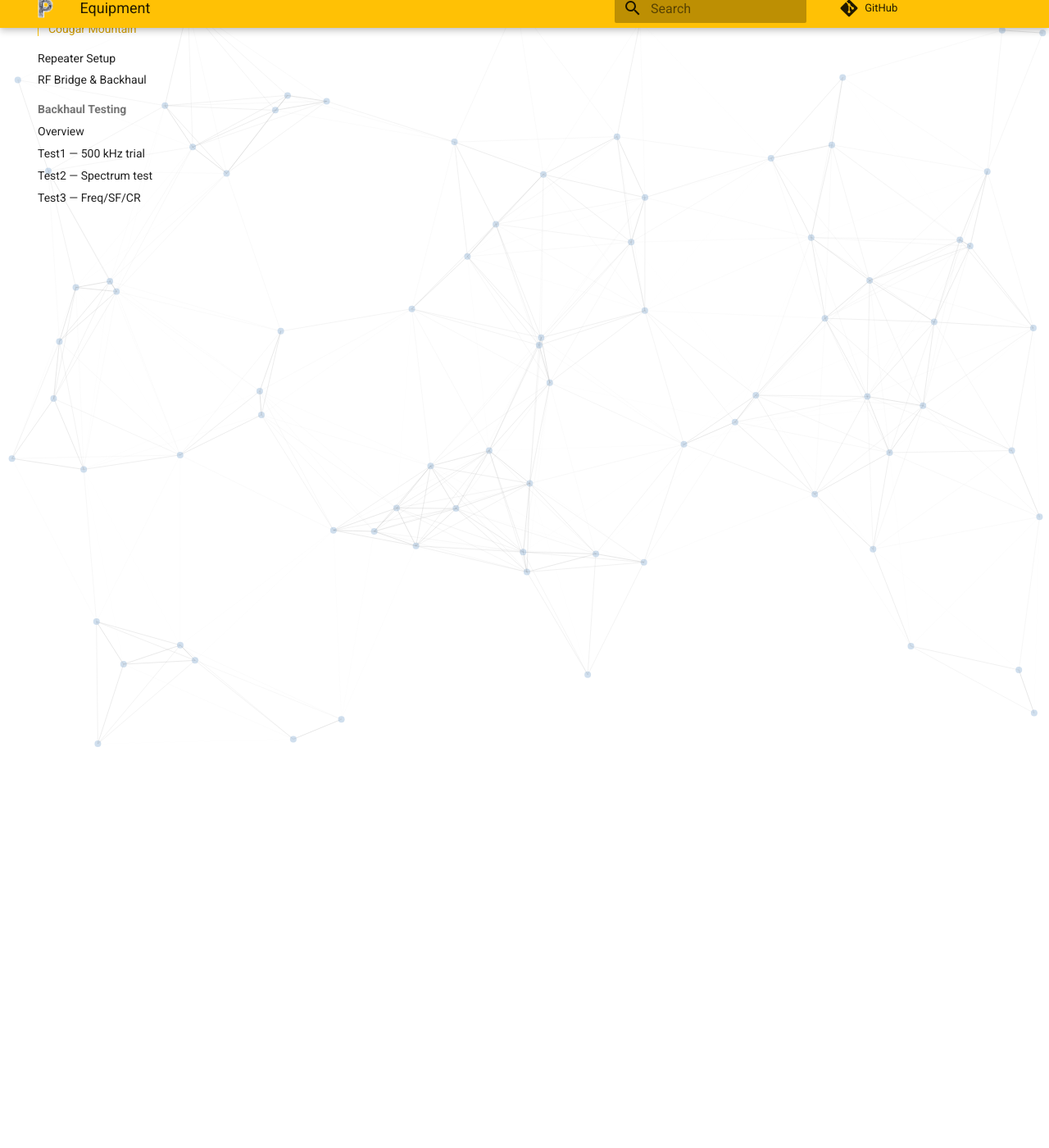
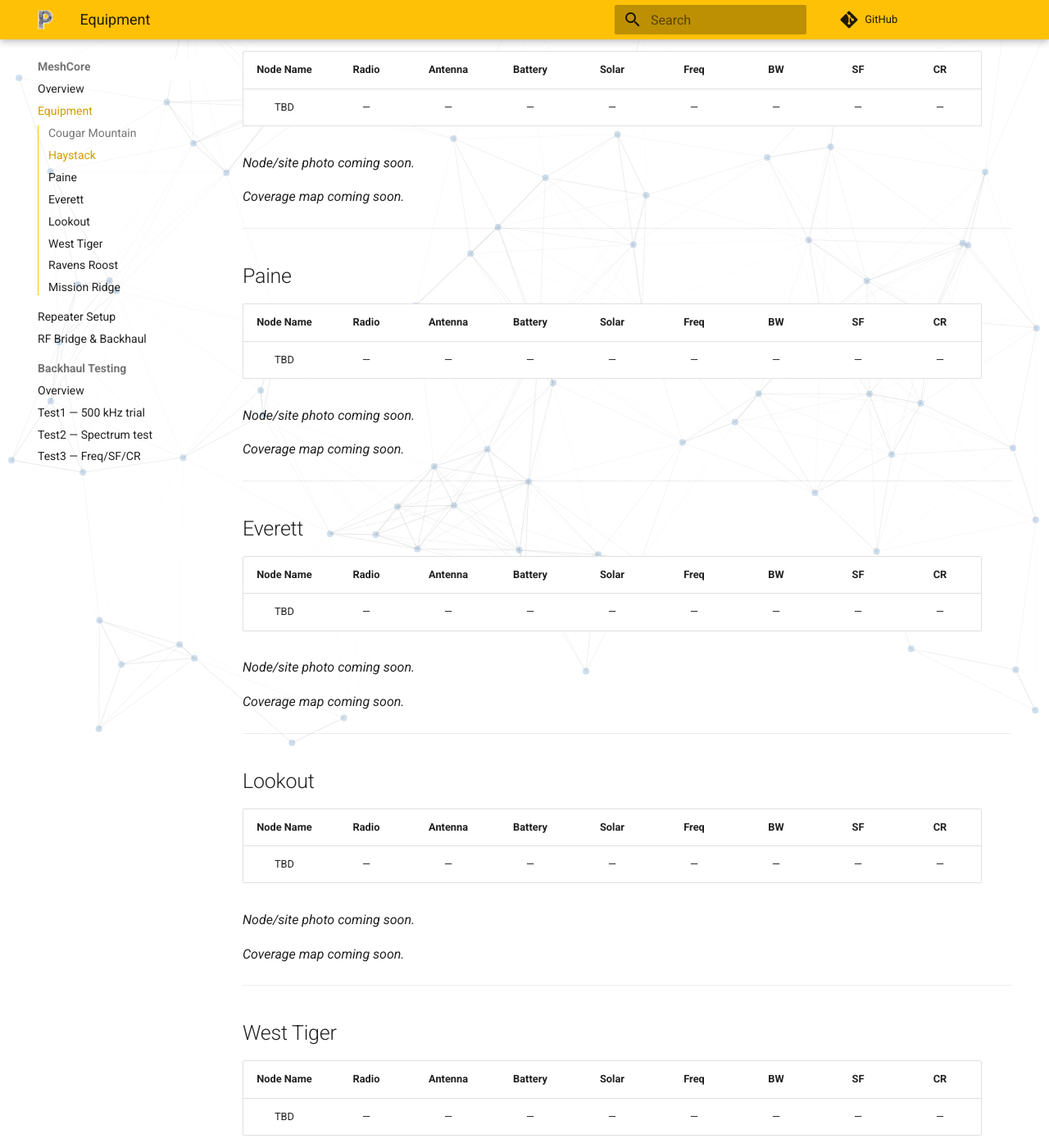
Before and after one commit to pugetmesh/pugetmesh.github.io, an MkDocs documentation site: the page built from docs/meshcore/equipment.md, in a window 1280 px wide and 1400 px high, scrolled down 2240 px. Shown: the whole window at 82% size. Built offline with MkDocs 1.6.1 and Material for MkDocs 9.7.7, drawn with Linux system fonts in a browser that asks for light colours; comment, search, counter and statistics services are not loaded; some of the changed text lies outside the part shown.

Commit message:
Equipment: add placeholder sections for Haystack, Paine, Everett, Lookout, West Tiger, Ravens Roost, Mission Ridge

```diff
--- a/docs/meshcore/equipment.md
+++ b/docs/meshcore/equipment.md
@@ -13,3 +13,87 @@ WW7STR/PugetMesh Cougar | Station G2 | Unknown 6?dbi | UPS | No | 910.525 MHz |
 
 Click to enlarge and see the larger coverage map.
 [![Capitol Hill Coverage Map](/media/meshcore/PugetMesh_CougarMountainCoverage.png)](https://www.heywhatsthat.com/?view=BSNMM8XB)
+
+
+---
+## Haystack
+
+Node Name | Radio | Antenna | Battery | Solar | Freq | BW | SF | CR
+:---: | :---: | :---: | :---: | :---: | :---: | :---: | :---: | :---:
+TBD | — | — | — | — | — | — | — | —
+
+*Node/site photo coming soon.*
+
+*Coverage map coming soon.*
+
+
+---
+## Paine
+
+Node Name | Radio | Antenna | Battery | Solar | Freq | BW | SF | CR
+:---: | :---: | :---: | :---: | :---: | :---: | :---: | :---: | :---:
+TBD | — | — | — | — | — | — | — | —
+
+*Node/site photo coming soon.*
+
+*Coverage map coming soon.*
+
+
+---
+## Everett
+
+Node Name | Radio | Antenna | Battery | Solar | Freq | BW | SF | CR
+:---: | :---: | :---: | :---: | :---: | :---: | :---: | :---: | :---:
+TBD | — | — | — | — | — | — | — | —
+
+*Node/site photo coming soon.*
+
+*Coverage map coming soon.*
+
+
+---
+## Lookout
+
+Node Name | Radio | Antenna | Battery | Solar | Freq | BW | SF | CR
+:---: | :---: | :---: | :---: | :---: | :---: | :---: | :---: | :---:
+TBD | — | — | — | — | — | — | — | —
+
+*Node/site photo coming soon.*
+
+*Coverage map coming soon.*
+
+
+---
+## West Tiger
+
+Node Name | Radio | Antenna | Battery | Solar | Freq | BW | SF | CR
+:---: | :---: | :---: | :---: | :---: | :---: | :---: | :---: | :---:
+TBD | — | — | — | — | — | — | — | —
+
+*Node/site photo coming soon.*
+
+*Coverage map coming soon.*
+
+
+---
+## Ravens Roost
+
+Node Name | Radio | Antenna | Battery | Solar | Freq | BW | SF | CR
+:---: | :---: | :---: | :---: | :---: | :---: | :---: | :---: | :---:
+TBD | — | — | — | — | — | — | — | —
+
+*Node/site photo coming soon.*
+
+*Coverage map coming soon.*
+
+
+---
+## Mission Ridge
+
+Node Name | Radio | Antenna | Battery | Solar | Freq | BW | SF | CR
+:---: | :---: | :---: | :---: | :---: | :---: | :---: | :---: | :---:
+TBD | — | — | — | — | — | — | — | —
+
+*Node/site photo coming soon.*
+
+*Coverage map coming soon.*
```
